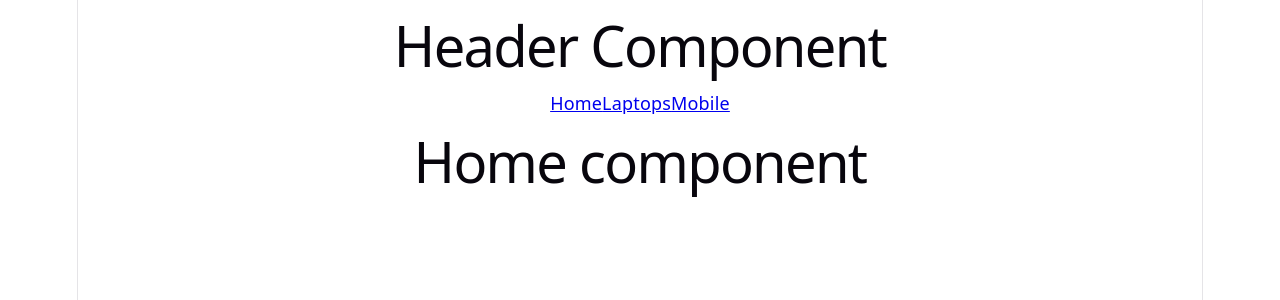
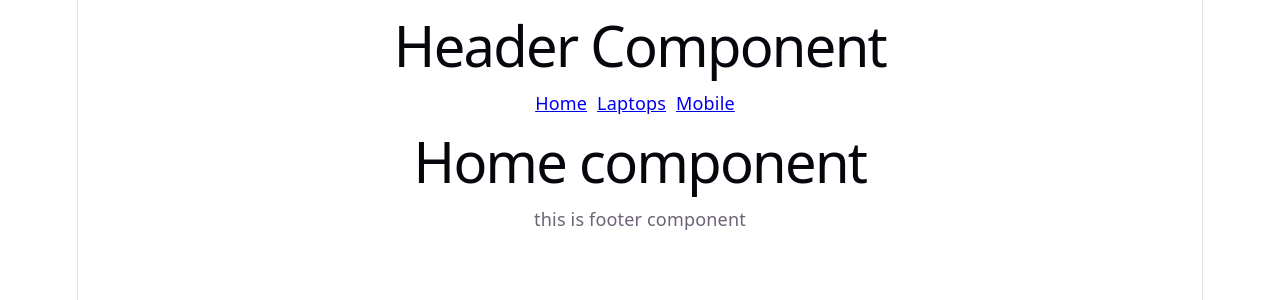
Before and after one commit to almahmudzihad/intro-to-react-router, a React (Vite) app: page / in a window 1280 px wide. Shown: the top 300 px of the page. Built offline with nearby package versions, Linux system fonts and the light colour scheme.

Commit message:
add footer

```diff
--- /dev/null
+++ b/src/components/Footer/Footer.jsx
@@ -0,0 +1,11 @@
+import React from 'react'
+
+function Footer() {
+    return (
+        <div>
+            <p>this is footer component</p>
+        </div>
+    )
+}
+
+export default Footer
--- a/src/components/Header/Header.jsx
+++ b/src/components/Header/Header.jsx
@@ -1,5 +1,6 @@
 import React from 'react'
 import { Link } from 'react-router'
+import './header.css'
 
 function Header() {
     return (
--- /dev/null
+++ b/src/components/Header/header.css
@@ -0,0 +1,3 @@
+nav a {
+    margin-right: 10px;
+}
--- a/src/components/Laptops/Laptops.jsx
+++ b/src/components/Laptops/Laptops.jsx
@@ -3,7 +3,7 @@ import React from 'react'
 function Laptops() {
     return (
         <div>
-            <h2>Laptops component</h2>
+            <h1>Laptops component</h1>
         </div>
     )
 }
--- a/src/components/Root/Root.jsx
+++ b/src/components/Root/Root.jsx
@@ -1,12 +1,14 @@
 import React from 'react'
 import Header from '../Header/Header'
 import { Outlet } from 'react-router'
+import Footer from '../Footer/Footer'
 
 function Root() {
     return (
         <div>
             <Header />
             <Outlet />
+            <Footer />
         </div>
     )
 }
```
